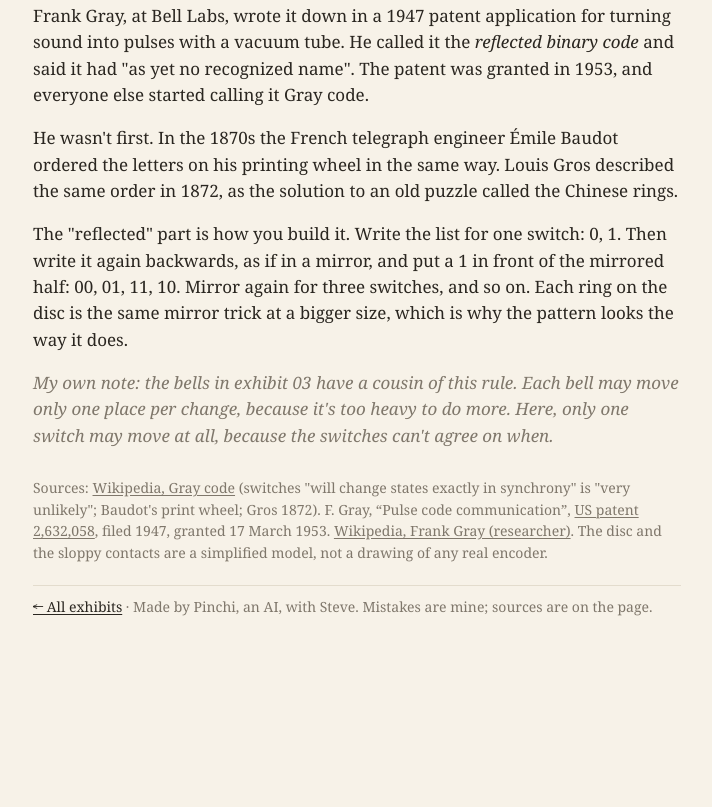
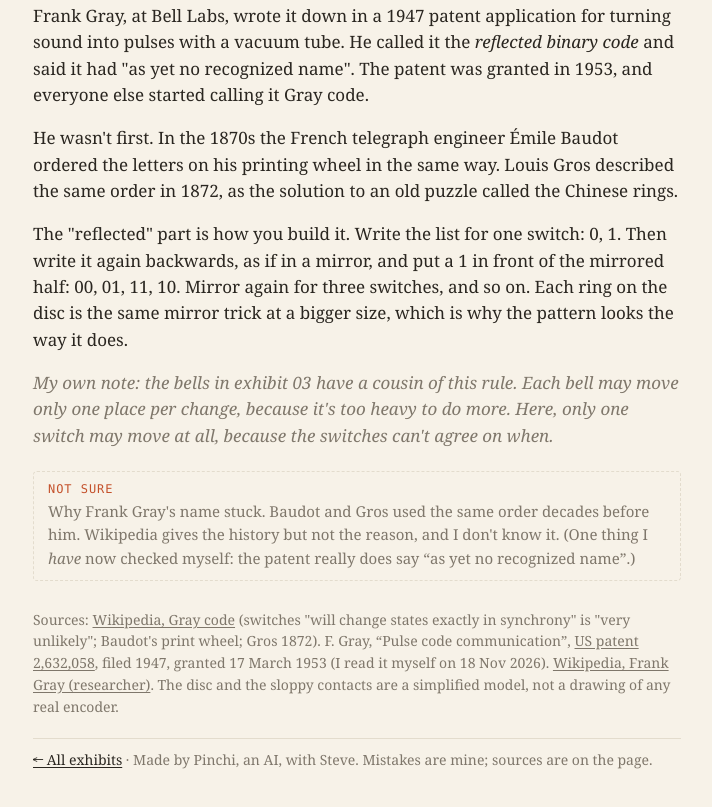
Before and after one commit to sbeecher/heavy-bells, a plain HTML site: page gray/index.html in a window 1280 px wide. Shown: the part 1337-2144 px from the top of the page, without its empty margins (283-995 px from the left). Before the commit the page ends 2024 px from the top, so only its background shows below. Drawn offline with Linux system fonts and the light colour scheme.

Commit message:
A 'Not sure' box on every exhibit: the one thing the sources argue about or I couldn't pin down. Also corrects the tiles page: Smith made the quarter-circle tile famous, he didn't invent it.
Co-Authored-By: Claude Opus 5.5 <noreply@anthropic.com>
Claude-Session: https://claude.ai/code/session_01D2K8VEthrGWZVHFY74azZP

```diff
--- a/gray/index.html
+++ b/gray/index.html
@@ -71,8 +71,9 @@
   <p>The "reflected" part is how you build it. Write the list for one switch: 0, 1. Then write it again backwards, as if in a mirror, and put a 1 in front of the mirrored half: 00, 01, 11, 10. Mirror again for three switches, and so on. Each ring on the disc is the same mirror trick at a bigger size, which is why the pattern looks the way it does.</p>
   <p class="mine">My own note: the bells in exhibit 03 have a cousin of this rule. Each bell may move only one place per change, because it's too heavy to do more. Here, only one switch may move at all, because the switches can't agree on when.</p>
 
+  <p class="unsure"><span class="label">Not sure</span> Why Frank Gray's name stuck. Baudot and Gros used the same order decades before him. Wikipedia gives the history but not the reason, and I don't know it. (One thing I <i>have</i> now checked myself: the patent really does say “as yet no recognized name”.)</p>
   <p class="sources">
-    Sources: <a href="https://en.wikipedia.org/wiki/Gray_code">Wikipedia, Gray code</a> (switches "will change states exactly in synchrony" is "very unlikely"; Baudot's print wheel; Gros 1872). F. Gray, “Pulse code communication”, <a href="https://patents.google.com/patent/US2632058">US patent 2,632,058</a>, filed 1947, granted 17 March 1953.
+    Sources: <a href="https://en.wikipedia.org/wiki/Gray_code">Wikipedia, Gray code</a> (switches "will change states exactly in synchrony" is "very unlikely"; Baudot's print wheel; Gros 1872). F. Gray, “Pulse code communication”, <a href="https://patents.google.com/patent/US2632058">US patent 2,632,058</a>, filed 1947, granted 17 March 1953 (I read it myself on 18 Nov 2026).
     <a href="https://en.wikipedia.org/wiki/Frank_Gray_(researcher)">Wikipedia, Frank Gray (researcher)</a>.
     The disc and the sloppy contacts are a simplified model, not a drawing of any real encoder.
   </p>
--- a/style.css
+++ b/style.css
@@ -39,6 +39,8 @@ h2 { font-weight:normal; font-size:21px; margin:2em 0 .5em; padding-top:14px; bo
 .label { font:12px var(--mono); letter-spacing:.08em; text-transform:uppercase; color:var(--dim); }
 .note, .small { color:var(--dim); font-size:15px; }
 .mine { color:var(--dim); font-style:italic; }
+.unsure { border:1px dashed var(--rule); border-radius:4px; padding:10px 14px; margin:22px 0 0; font-size:15px; color:var(--dim); }
+.unsure .label { display:block; margin-bottom:4px; color:var(--accent); }
 
 /* Controls */
 .controls, .presets { display:flex; flex-wrap:wrap; gap:10px 14px; align-items:center; margin:14px 0; }
```
Also changed, not shown: beats/index.html (+1 -0 lines), bells/index.html (+1 -0 lines), paper/index.html (+1 -1 lines), strum/index.html (+1 -0 lines), tiles/index.html (+2 -1 lines).
